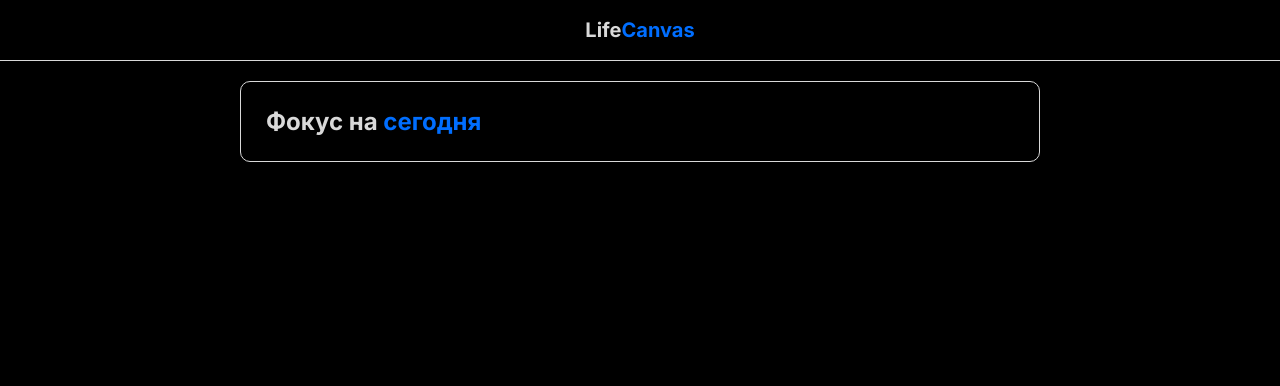
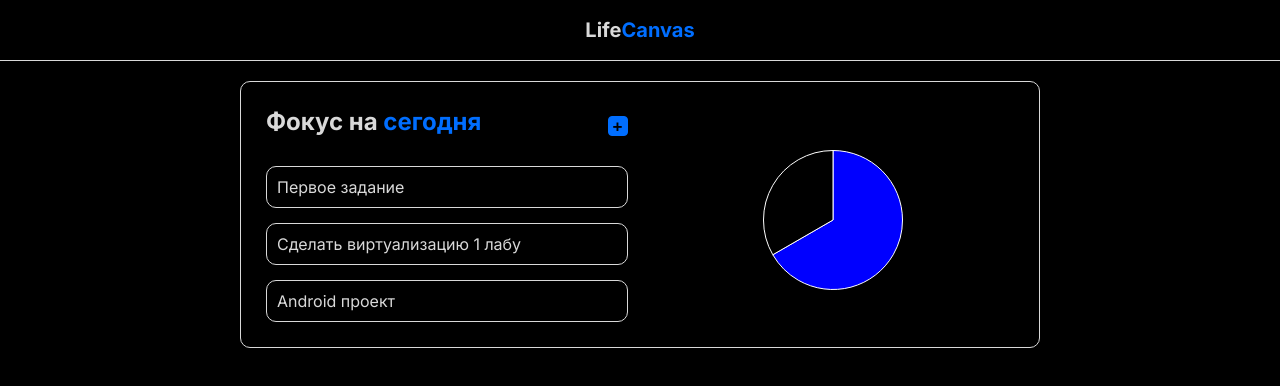
Before and after one commit to D1n8/life-canvas, a React (Vite) app in the folder frontend/: page / in a window 1280 px wide. Shown: the top 386 px of the page. Built offline with nearby package versions, Linux system fonts and the light colour scheme.

Commit message:
add focusToday list and diagramm, ui btnAdd

```diff
--- a/frontend/package.json
+++ b/frontend/package.json
@@ -10,7 +10,9 @@
     "preview": "vite preview"
   },
   "dependencies": {
+    "chart.js": "^4.5.1",
     "react": "^19.2.0",
+    "react-chartjs-2": "^5.3.1",
     "react-dom": "^19.2.0"
   },
   "devDependencies": {
--- a/frontend/src/App.css
+++ b/frontend/src/App.css
@@ -18,3 +18,7 @@ body{
 .blue {
   color: var(--main-blue);
 }
+
+ul{
+  list-style: none;
+}
--- a/frontend/src/modules/FocusToday/FocusToday.css
+++ b/frontend/src/modules/FocusToday/FocusToday.css
@@ -1,5 +1,20 @@
-.focus-today{
+.focus-today {
+    display: flex;
     padding: 25px;
+    gap: 25px;
     border: 1px solid var(--main-gray);
     border-radius: 10px;
 }
+
+.focus-today-diagramm {
+    flex: 1;
+    /* width: 200px; */
+    display: flex;
+    justify-content: center;
+    align-items: center;
+}
+
+.focus-today-diagramm-container {
+    width: 150px;
+    height: 150px;
+}
--- a/frontend/src/modules/FocusToday/FocusToday.tsx
+++ b/frontend/src/modules/FocusToday/FocusToday.tsx
@@ -1,12 +1,41 @@
+import { useState } from 'react';
 import FocusList from './components/FocusList/FocusList';
 import './FocusToday.css'
+import { Pie } from "react-chartjs-2";
+import { Chart as ChartJS, ArcElement, Tooltip, Legend } from 'chart.js';
+
+ChartJS.register(ArcElement, Tooltip, Legend);
 
 function FocusToday() {
+    const [list, setList] = useState([
+        { id: 1, title: 'Первое задание', isCompleted: false },
+        { id: 2, title: 'Сделать виртуализацию 1 лабу', isCompleted: true },
+        { id: 3, title: 'Android проект', isCompleted: true }])
+
+    const totalTasks = list.length
+    const totalCompletedTasks = list.filter(task => task.isCompleted).length
+
+
+    const data = {
+        datasets: [
+            {
+                data: [totalCompletedTasks, totalTasks - totalCompletedTasks],
+                backgroundColor: ["blue", 'black'],
+                borderWidth: 1
+            },
+        ],
+    };
+
     return (
         <div className='focus-today'>
-            <FocusList/>
+            <FocusList list={list} />
+            <div className='focus-today-diagramm'>
+                <div className="focus-today-diagramm-container">
+                    <Pie data={data}></Pie>
+                </div>
+            </div>
         </div>
-     );
+    );
 }
 
 export default FocusToday;
--- a/frontend/src/modules/FocusToday/components/FocusList/FocusList.css
+++ b/frontend/src/modules/FocusToday/components/FocusList/FocusList.css
@@ -1,3 +1,21 @@
+.focus-list{
+    flex: 1;
+    max-width: 420px;
+}
+
+.focus-list-top{
+    display: flex;
+    margin-bottom: 30px;
+    justify-content: space-between;
+    align-items: end;
+}
+
+.focus-list-container{
+    display: flex;
+    flex-direction: column;
+    gap: 15px;
+}
+
 .focus-list-title{
     font-size: 24px;
 }
--- a/frontend/src/modules/FocusToday/components/FocusList/FocusList.tsx
+++ b/frontend/src/modules/FocusToday/components/FocusList/FocusList.tsx
@@ -1,9 +1,33 @@
-function FocusList() {
+import * as React from 'react';
+import './FocusList.css'
+import TextBox from '../../../../ui/TextBox/TextBox';
+import ButtonAdd from '../../../../ui/ButtonAdd/ButtonAdd';
+
+type FocusItem = {
+    id: number,
+    title: string,
+    isCompleted: boolean
+}
+
+interface IFocusListProps {
+    list: FocusItem[]
+}
+
+function FocusList({ list }: IFocusListProps) {
     return (
-        <>
-            <h2 className="focus-list-title">Фокус на <span className="blue">сегодня</span></h2>
+        <div className="focus-list">
+            <div className="focus-list-top">
+                <h2 className="focus-list-title">Фокус на <span className="blue">сегодня</span></h2>
+                <ButtonAdd />
+            </div>
 
-        </>
+            <ul className='focus-list-container'>
+                {list.map(item =>
+                    <TextBox>{item.title}</TextBox>
+                )}
+            </ul>
+        </div>
+
 
     );
 }
--- /dev/null
+++ b/frontend/src/modules/FocusToday/index.ts
@@ -0,0 +1 @@
+export {default as FocusToday} from './FocusToday';
--- a/frontend/src/pages/MainPage/MainPage.tsx
+++ b/frontend/src/pages/MainPage/MainPage.tsx
@@ -1,4 +1,4 @@
-import FocusToday from '../../modules/FocusToday/FocusToday';
+import { FocusToday } from '../../modules/FocusToday';
 import './MainPage.css'
 
 function MainPage() {
--- /dev/null
+++ b/frontend/src/ui/ButtonAdd/ButtonAdd.module.css
@@ -0,0 +1,13 @@
+.btnAdd{
+    width: 20px;
+    height: 20px;
+    display: flex;
+    justify-content: center;
+    align-content: center;
+    color: black;
+    border: 1px solid var(--main-blue);
+    border-radius: 4px;
+    background-color: var(--main-blue);
+    font-size: 17px;
+    font-weight: bold;
+}
--- /dev/null
+++ b/frontend/src/ui/ButtonAdd/ButtonAdd.tsx
@@ -0,0 +1,8 @@
+import * as React from 'react';
+import cl from './ButtonAdd.module.css'
+
+function ButtonAdd() {
+    return ( <button className={cl.btnAdd}>+</button> );
+}
+
+export default ButtonAdd;
```
Also changed, not shown: 1 other file (tests, documents, lock files or other folders).
